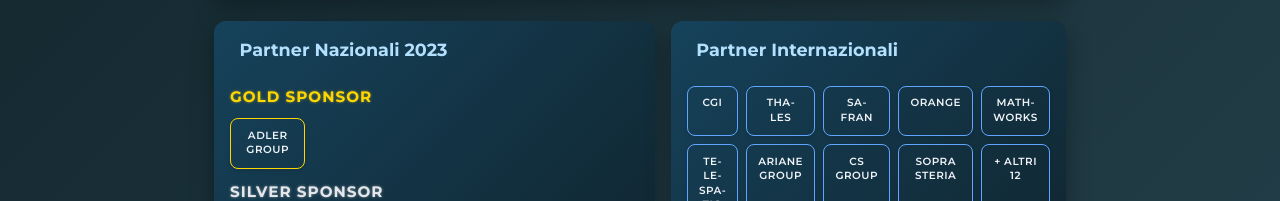
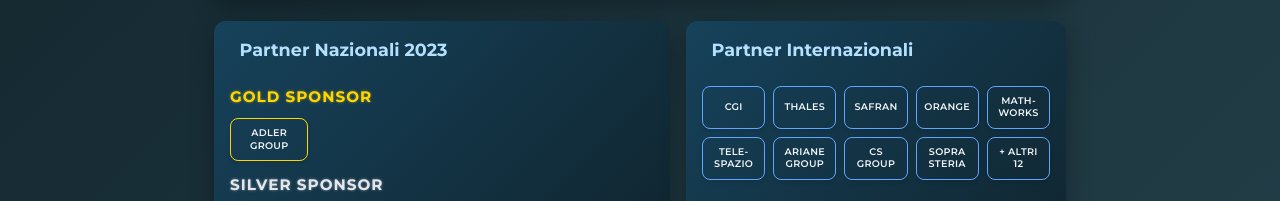
Before and after one commit to DAC-Scarl/DEFINSPACE2023, a plain HTML site: page index.html in a window 1280 px wide. Shown: the part 728-929 px from the top of the page. Drawn offline with Linux system fonts and the light colour scheme.

Commit message:
Update index.html

```diff
--- a/index.html
+++ b/index.html
@@ -392,19 +392,25 @@
         .partner-tag {
     background: rgba(var(--primary-blue), 0.1);
     border: 1px solid var(--primary-blue);
-            padding: 0.6rem 0.7rem;
+    padding: 0.5rem 0.4rem;
     border-radius: 8px;
     text-align: center;
     font-weight: 600;
-            font-size: 0.65rem;
+    font-size: 0.6rem;
     transition: all 0.3s ease;
     text-transform: uppercase;
-            letter-spacing: 0.5px;
+    letter-spacing: 0.3px;
     box-shadow: 0 2px 4px rgba(0, 0, 0, 0.1);
-            line-height: 1.4;
+    line-height: 1.3;
     height: auto;
     word-wrap: break-word;
+    overflow-wrap: break-word;
     hyphens: auto;
+    white-space: normal;
+    min-height: 2.2rem;
+    display: flex;
+    align-items: center;
+    justify-content: center;
 }
 
         .partner-tag a {
```
Lines whose indentation alone changed are shown as unchanged.
